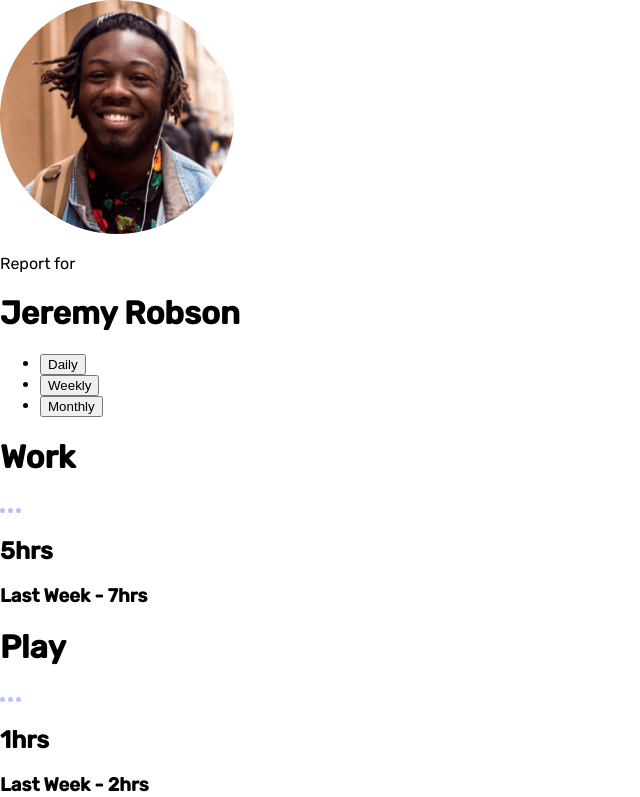
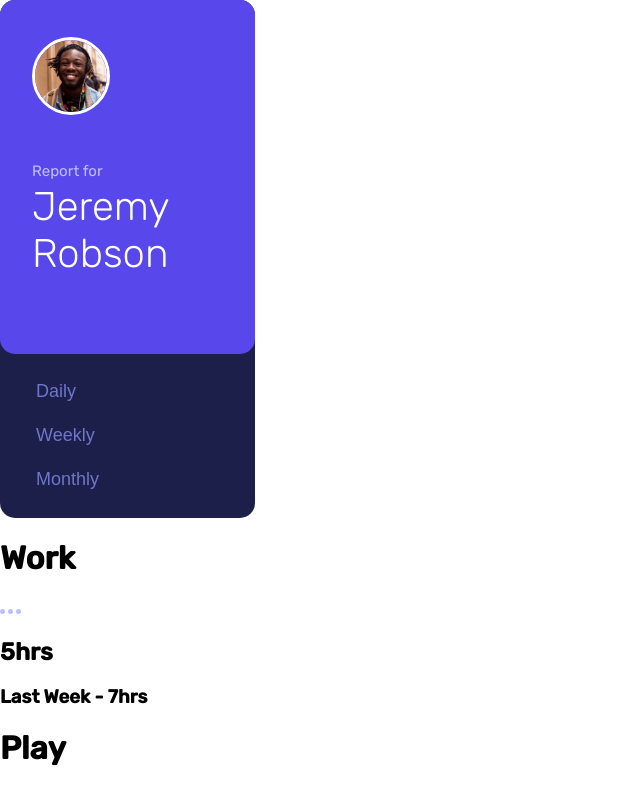
Before and after one commit to raych2/time-tracking-dashboard, a Next.js app: page / in a window 1280 px wide. Shown: the top 797 px of the page, without its empty margins (0-640 px from the left). Built offline with nearby package versions, Linux system fonts and the light colour scheme.

Commit message:
Add style to UserContainer and Navbar components

```diff
--- a/components/Navbar.tsx
+++ b/components/Navbar.tsx
@@ -1,3 +1,5 @@
+import styles from "./UserContainer.module.css"
+
 type NavbarProps = {
   setTimeframe: React.Dispatch<React.SetStateAction<string>>;
 };
@@ -5,15 +7,15 @@ type NavbarProps = {
 export default function Navbar({ setTimeframe }: NavbarProps) {
   return (
     <nav>
-      <ul>
+      <ul className={styles.timeItem}>
         <li>
-          <button onClick={() => setTimeframe("daily")}>Daily</button>
+          <button onClick={() => setTimeframe("daily")} className={styles.timeSelection}>Daily</button>
         </li>
         <li>
-          <button onClick={() => setTimeframe("weekly")}>Weekly</button>
+          <button onClick={() => setTimeframe("weekly")} className={styles.timeSelection}>Weekly</button>
         </li>
         <li>
-          <button onClick={() => setTimeframe("monthly")}>Monthly</button>
+          <button onClick={() => setTimeframe("monthly")} className={styles.timeSelection}>Monthly</button>
         </li>
       </ul>
     </nav>
--- /dev/null
+++ b/components/UserContainer.module.css
@@ -0,0 +1,46 @@
+.user {
+  height: 518px;
+  width: 255px;
+  border-radius: 15px;
+  background-color: var(--darker-blue);
+}
+.userIntro {
+  height: 354px;
+  padding-left: 32px;
+  border-radius: 15px;
+  background-color: var(--blue);
+}
+.img {
+  height: 78px;
+  width: 78px;
+  margin-top: 37px;
+  border: 3px solid #ffffff;
+  border-radius: 78px;
+}
+.intro {
+  margin: 43px 0 3px 0;
+  color: var(--pale-blue);
+  font-size: 15px;
+  font-weight: var(--fw-reg);
+}
+.name {
+  margin: 0 0 80px 0;
+  color: var(--white);
+  font-size: 40px;
+  font-weight: var(--fw-light);
+  line-height: 47px;
+}
+.timeItem {
+  margin-top: 26px;
+  margin-left: -10px;
+  list-style: none;
+}
+.timeSelection {
+  margin-bottom: 21px;
+  background: none;
+  border: none;
+  color: var(--desaturated-blue);
+  font-size: var(--fs);
+  font-weight: var(--fw-reg);
+  line-height: 21px;
+}
--- a/components/UserContainer.tsx
+++ b/components/UserContainer.tsx
@@ -1,6 +1,7 @@
 import Image from "next/image";
 import userPic from "public/images/image-jeremy.png";
 import Navbar from "./Navbar";
+import styles from "./UserContainer.module.css"
 
 type UserContainerProps = {
   setTimeframe: React.Dispatch<React.SetStateAction<string>>;
@@ -8,11 +9,11 @@ type UserContainerProps = {
 
 export default function UserContainer({ setTimeframe }: UserContainerProps) {
   return (
-    <div>
-      <div>
-        <Image src={userPic} alt="User picture" />
-        <p>Report for</p>
-        <h1>Jeremy Robson</h1>
+    <div className={styles.user}>
+      <div className={styles.userIntro}>
+        <Image src={userPic} alt="User picture" className={styles.img}/>
+        <p className={styles.intro}>Report for</p>
+        <h1 className={styles.name}>Jeremy Robson</h1>
       </div>
       <Navbar setTimeframe={setTimeframe} />
     </div>
--- a/styles/global.css
+++ b/styles/global.css
@@ -25,6 +25,7 @@ body {
   --darker-blue: hsl(235, 46%, 20%);
   --desaturated-blue: hsl(235, 45%, 61%);
   --pale-blue: hsl(236, 100%, 87%);
+  --white: hsla(0, 0%, 100%, 1);
   /* Typography */
   --fs: 18px;
   --fw-light: 300;
```
